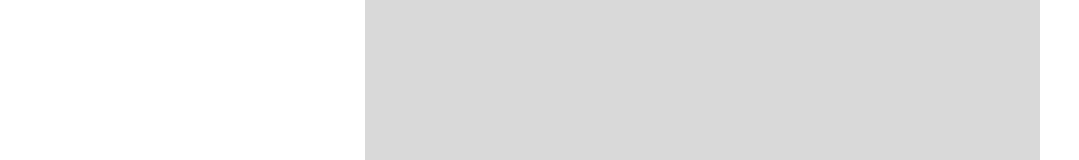
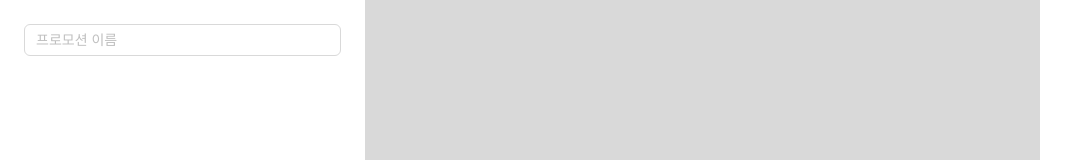
Before and after one commit to jyh0521/promotion-web-builder, a React (Create React App) app: page /#/ in a window 1280 px wide. Shown: the top 160 px of the page, without its empty margins (0-1079 px from the left). Built offline with nearby package versions, Linux system fonts and the light colour scheme.

Commit message:
Feat: 개발중

```diff
--- a/package.json
+++ b/package.json
@@ -30,6 +30,7 @@
     "@testing-library/jest-dom": "^5.16.5",
     "@testing-library/react": "^14.0.0",
     "@testing-library/user-event": "^14.4.3",
+    "antd": "^5.24.4",
     "electron-is-dev": "^2.0.0",
     "react": "^18.2.0",
     "react-dom": "^18.2.0",
--- a/src/pages/main/Main.page.tsx
+++ b/src/pages/main/Main.page.tsx
@@ -1,10 +1,13 @@
 import styled from "@emotion/styled";
 import { LeftSidebar } from "./components/LeftSidebar";
 import { RightSidebar } from "./components/RightSidebar";
+import { Promotion } from "./components/Promotion";
+
 const MainPage = () => {
   return (
     <MainContainer>
       <LeftSidebar />
+      <Promotion />
       <RightSidebar />
     </MainContainer>
   );
--- a/src/pages/main/components/LeftSidebar.tsx
+++ b/src/pages/main/components/LeftSidebar.tsx
@@ -1,11 +1,18 @@
 import styled from "@emotion/styled";
+import { Button, Input } from "antd";
 
 export const LeftSidebar = () => {
-  return <LeftSidebarContainer></LeftSidebarContainer>;
+  return (
+    <LeftSidebarContainer>
+      <Input placeholder={"프로모션 이름"} />
+    </LeftSidebarContainer>
+  );
 };
 
 const LeftSidebarContainer = styled.div`
   width: 365px;
   height: 100%;
-  background-color: #FFFFFF;
+  background-color: #ffffff;
+
+  padding: 24px;
 `;
--- /dev/null
+++ b/src/pages/main/components/Promotion.tsx
@@ -0,0 +1,10 @@
+import styled from "@emotion/styled";
+
+export const Promotion = () => {
+  return <PromotionContainer></PromotionContainer>;
+};
+
+const PromotionContainer = styled.div`
+  width: 50%;
+  height: 100%;
+`;
```
Also changed, not shown: 1 other file (tests, documents, lock files or other folders).
